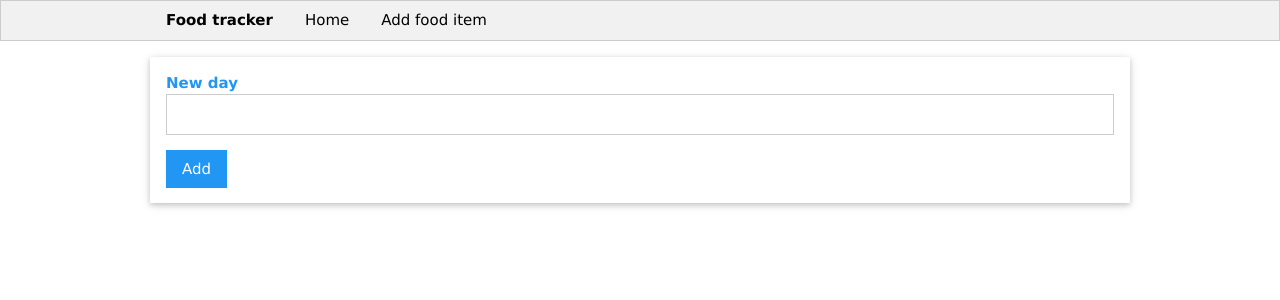
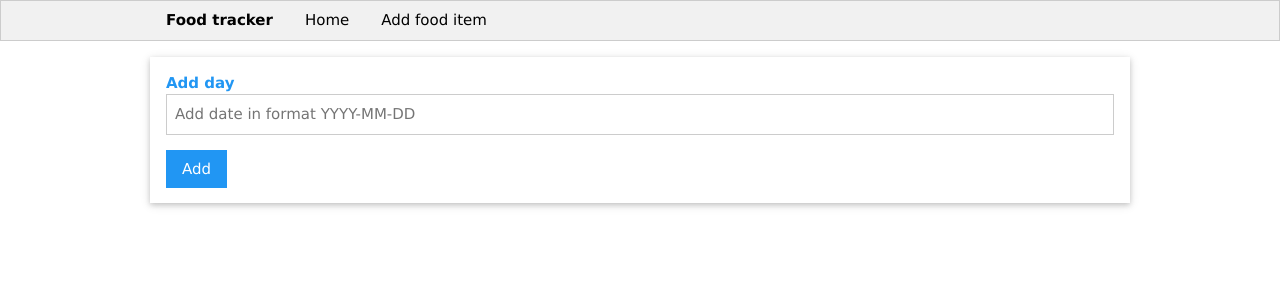
Before and after one commit to sumeetmathpati/food-tracker, a Flask app: page / in a window 1280 px wide. Shown: the top 300 px of the page. Run offline with Flask 2, Linux system fonts and the light colour scheme; data that the repository does not hold is empty.

Commit message:
Fized dates with empty foods with left join

```diff
--- a/app.py
+++ b/app.py
@@ -20,6 +20,8 @@ def index():
 		database_date = datetime.strftime(dt, "%Y%m%d")
 
 		db.execute('INSERT INTO log_date (entry_date) values(?)', [database_date])
+		print('INSERTED {}'.format(database_date))
+
 		db.commit()
 
 	cur = db.execute('''SELECT log_date.entry_date,
@@ -28,7 +30,7 @@ def index():
 						sum(food.fat) as fat,
 						sum(food.calories) as calories
 						FROM log_date
-						JOIN food_date ON food_date.log_date_id = log_date.id JOIN food ON food.id = food_date.food_id
+						LEFT JOIN food_date ON food_date.log_date_id = log_date.id LEFT JOIN food ON food.id = food_date.food_id
 						GROUP BY log_date.id
 						ORDER BY log_date.entry_date desc''')
 	results = cur.fetchall()
--- a/food_tracker.sql
+++ b/food_tracker.sql
@@ -1,6 +1,6 @@
 create table log_date (
     id integer primary key autoincrement,
-    entry_date date not_null
+    entry_date date not_null type unique
 );
 
 create table food (
--- a/templates/home.html
+++ b/templates/home.html
@@ -13,8 +13,8 @@
 
 	<form class="w3-container w3-card-2" action="/" method="POST">
 		<p>
-			<label class="w3-text-blue"><b>New day</b></label>
-			<input class="w3-input w3-border" name="date" type="text">
+			<label class="w3-text-blue"><b>Add day</b></label>
+			<input placeholder="Add date in format YYYY-MM-DD" class="w3-input w3-border" name="date" type="text">
 		</p>
 		<p>
 			<button class="w3-btn w3-blue">Add</button>
```
